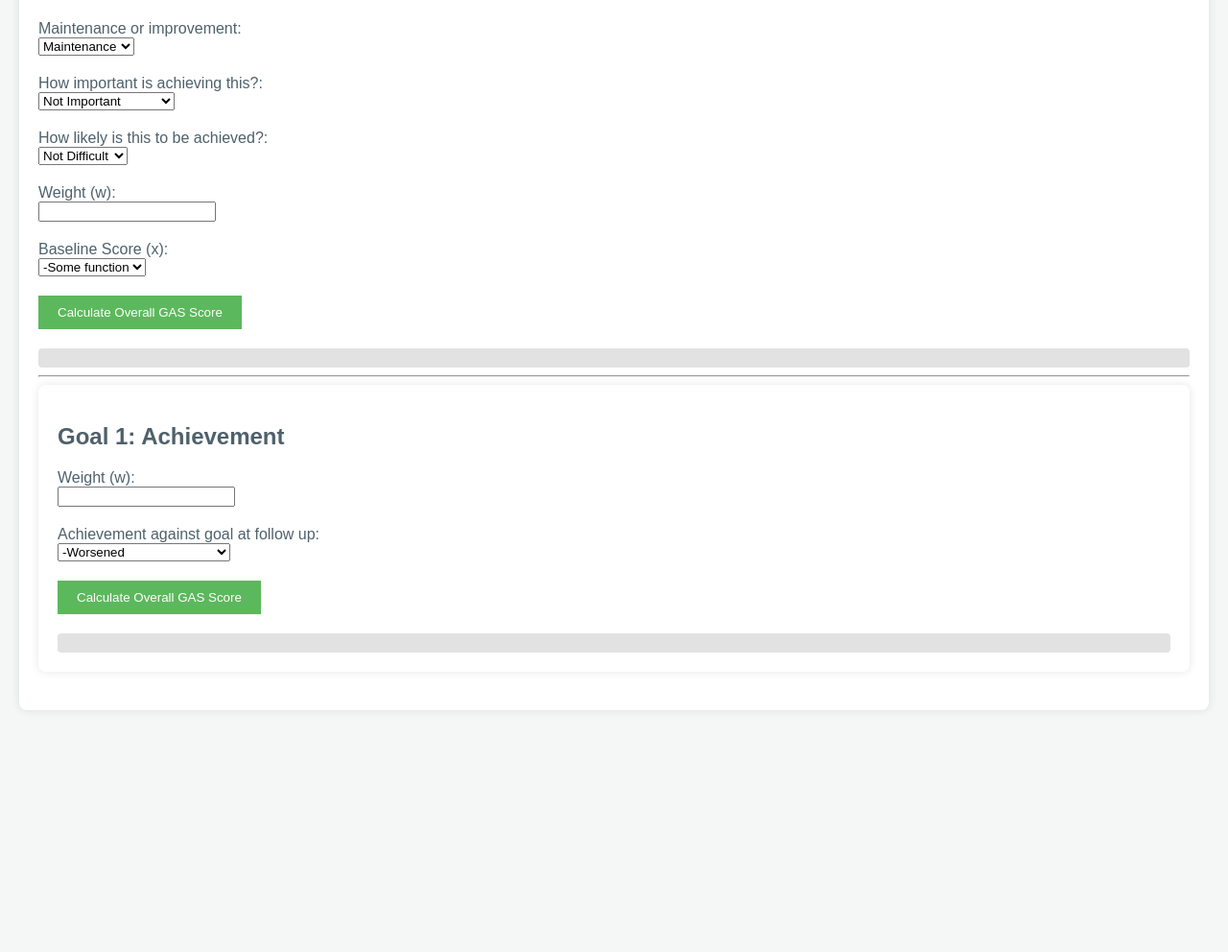
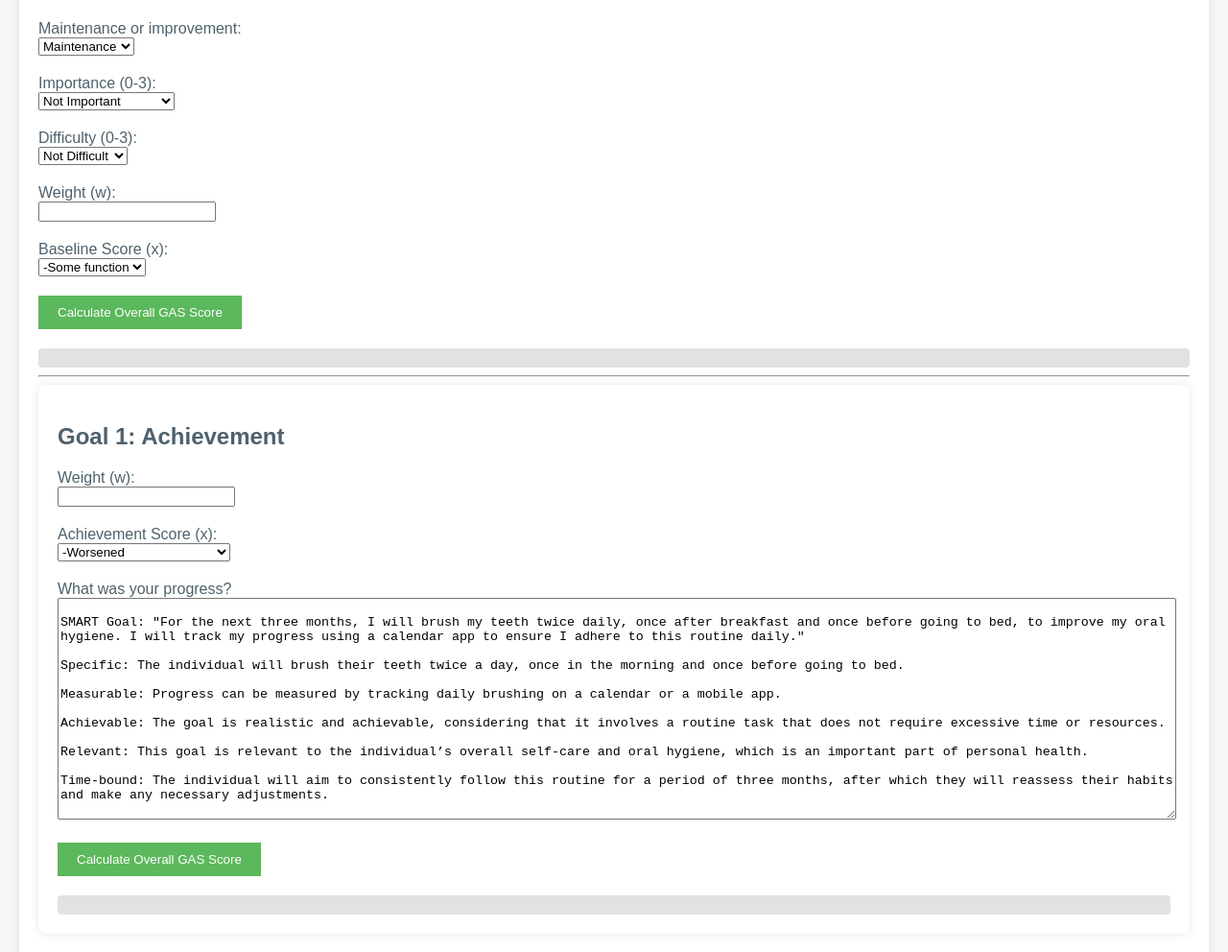
Before and after one commit to TrustImpact/SingleGoalGAS, a plain HTML site: page index.html in a window 1280 px wide. Shown: the part 702-1694 px from the top of the page at 96% size. Before the commit the page ends 1482 px from the top, so only its background shows below. Drawn offline with Linux system fonts and the light colour scheme.

Commit message:
Update index.html

```diff
--- a/index.html
+++ b/index.html
@@ -141,7 +141,7 @@ What can you do six months from now?
     <option value="Improvement">Improvement</option>
   </select>
 
-  <label for="importance1">How important is achieving this?:</label>
+  <label for="importance1">Importance (0-3):</label>
   <select id="importance1" name="importance1" required>
     <option value="0">Not Important</option>
     <option value="1">Important</option>
@@ -149,7 +149,7 @@ What can you do six months from now?
     <option value="3">Extremely Important</option>
   </select>
 
-  <label for="difficulty1">How likely is this to be achieved?:</label>
+  <label for="difficulty1">Difficulty (0-3):</label>
   <select id="difficulty1" name="difficulty1" required>
     <option value="0">Not Difficult</option>
     <option value="1">Probable</option>
@@ -185,7 +185,7 @@ What can you do six months from now?
 </div>
 
 <div>
-  <label for="score2">Achievement against goal at follow up:</label>
+  <label for="score2">Achievement Score (x):</label>
   <select id="score2" name="score2" required>
     <option value="-2">-Worsened</option>
     <option value="-1">-No change</option>
@@ -195,6 +195,31 @@ What can you do six months from now?
   </select>
 </div>
 
+<div>
+  <label for="achievement">What was your progress?</label>
+  <textarea id="achievement" name="achievement" required rows="15">
+
+SMART Goal: "For the next three months, I will brush my teeth twice daily, once after breakfast and once before going to bed, to improve my oral hygiene. I will track my progress using a calendar app to ensure I adhere to this routine daily."
+
+Specific: The individual will brush their teeth twice a day, once in the morning and once before going to bed.
+
+Measurable: Progress can be measured by tracking daily brushing on a calendar or a mobile app.
+
+Achievable: The goal is realistic and achievable, considering that it involves a routine task that does not require excessive time or resources.
+
+Relevant: This goal is relevant to the individual’s overall self-care and oral hygiene, which is an important part of personal health.
+
+Time-bound: The individual will aim to consistently follow this routine for a period of three months, after which they will reassess their habits and make any necessary adjustments.
+
++2 (Much more than expected): The individual maintains twice-daily tooth brushing, has significantly improved oral health (as evidenced by a dental check-up), and consistently uses additional oral hygiene methods.
++1 (More than expected): The individual not only brushes their teeth twice daily but also adopts additional oral hygiene practices, such as flossing daily or using mouthwash.
+0 (Expected level of achievement): The individual consistently brushes their teeth twice daily, as per the goal.
+-1 (Less than expected): The individual brushes their teeth occasionally, but far less than twice daily, showing minimal improvement.
+-2 (Much less than expected): The individual rarely or never brushes their teeth, showing no improvement from the baseline.
+
+</textarea>
+</div>
+
 <button onclick="calculateGAS('2')">Calculate Overall GAS Score</button>
 <div id="result2"></div>
 
```
